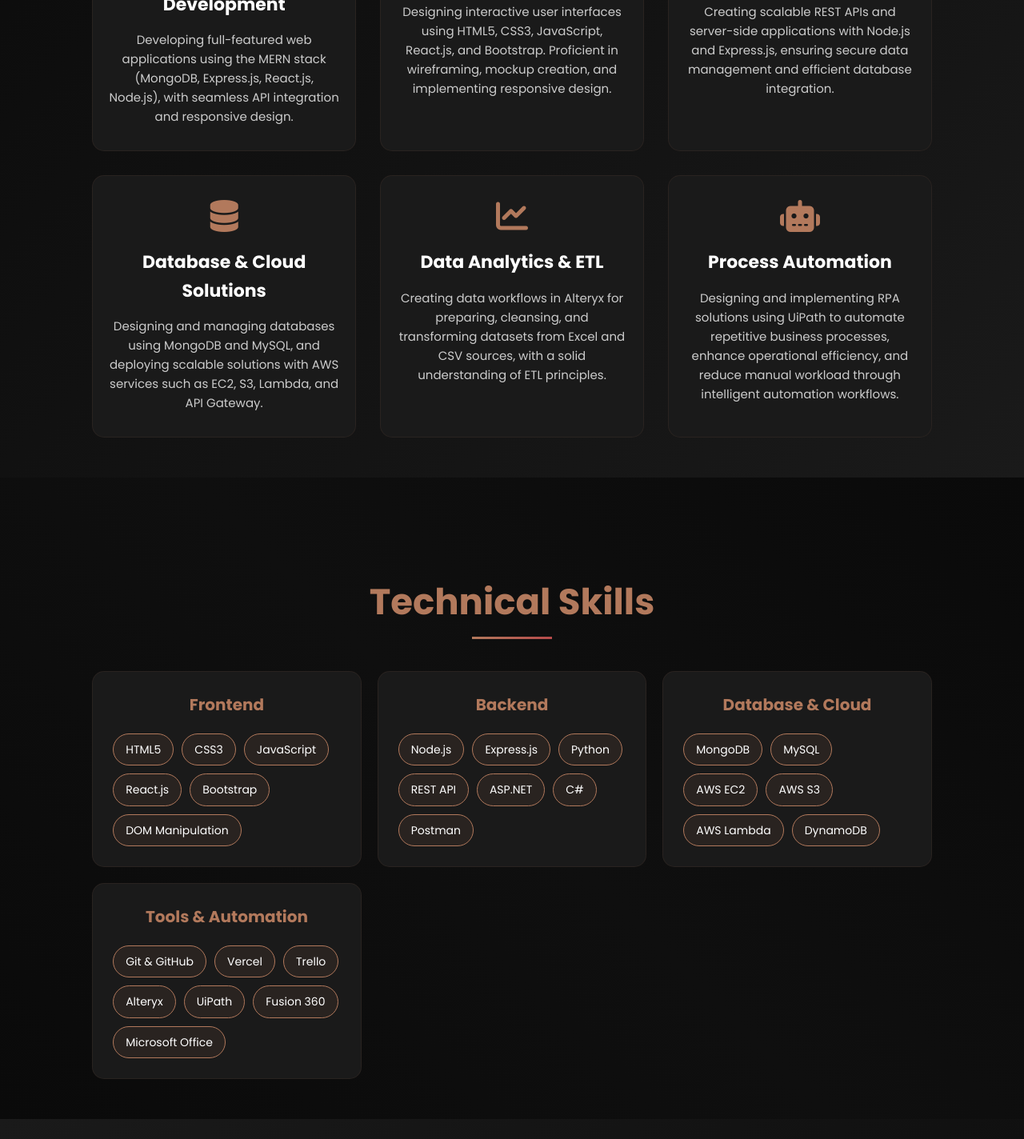
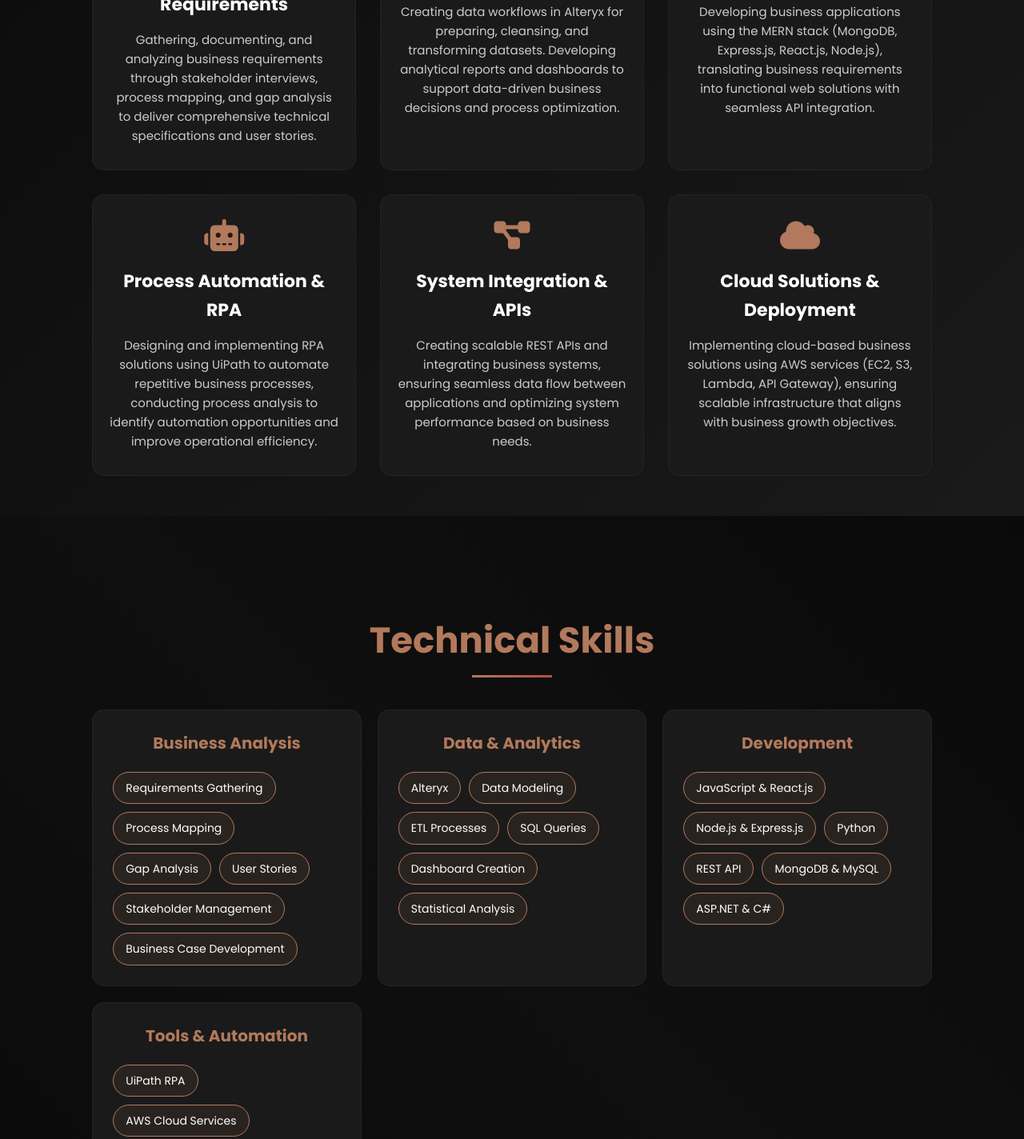
Before and after one commit to KingAtomHeart/Portfolio-v2, a plain HTML site: page index.html in a window 1280 px wide. Shown: the part 1210-2634 px from the top of the page at 80% size. Drawn offline with nearby package versions, Linux system fonts and the light colour scheme.

Commit message:
Adjusted the contents

```diff
--- a/index.html
+++ b/index.html
@@ -38,8 +38,8 @@
     <section class="home" id="home">
         <div class="home-content">
             <h1>Hi, I'm <span>Luis</span></h1>
-            <h3 class="typing-text">I'm a <span id="typingSpan">Developer</span></h3>
-            <p>Passionate full-stack developer with expertise in creating modern, responsive web applications. I specialize in turning ideas into digital reality through clean code and innovative design solutions.</p>
+            <h3 class="typing-text">I'm a <span id="typingSpan"></span></h3>
+            <p>Business Analyst and Developer specializing in bridging the gap between business requirements and technical solutions. I transform complex business challenges into actionable insights and scalable applications through data-driven analysis and strategic development.</p>
             <div class="social-icons">
                 <a href="https://www.linkedin.com/in/luis-gabriel-manalili-bamba-626747335/" target="_blank" rel="noopener noreferrer" aria-label="LinkedIn"><i class="fab fa-linkedin"></i></a>
                 <a href="https://github.com/KingAtomHeart" target="_blank" rel="noopener noreferrer" aria-label="GitHub"><i class="fab fa-github"></i></a>
@@ -56,34 +56,34 @@
         <h2 class="section-title">My Services</h2>
         <div class="service-container">
             <div class="service-card">
-                <i class="fas fa-code"></i>
-                <h3>Full-Stack Web Development</h3>
-                <p>Developing full-featured web applications using the MERN stack (MongoDB, Express.js, React.js, Node.js), with seamless API integration and responsive design.</p>
-            </div>
-            <div class="service-card">
-                <i class="fas fa-paint-brush"></i>
-                <h3>Frontend Development</h3>
-                <p>Designing interactive user interfaces using HTML5, CSS3, JavaScript, React.js, and Bootstrap. Proficient in wireframing, mockup creation, and implementing responsive design.</p>
-            </div>
-            <div class="service-card">
-                <i class="fas fa-server"></i>
-                <h3>Backend Development</h3>
-                <p>Creating scalable REST APIs and server-side applications with Node.js and Express.js, ensuring secure data management and efficient database integration.</p>
+                <i class="fas fa-chart-line"></i>
+                <h3>Business Analysis & Requirements</h3>
+                <p>Gathering, documenting, and analyzing business requirements through stakeholder interviews, process mapping, and gap analysis to deliver comprehensive technical specifications and user stories.</p>
             </div>
             <div class="service-card">
                 <i class="fas fa-database"></i>
-                <h3>Database & Cloud Solutions</h3>
-                <p>Designing and managing databases using MongoDB and MySQL, and deploying scalable solutions with AWS services such as EC2, S3, Lambda, and API Gateway.</p>
+                <h3>Data Analysis & Insights</h3>
+                <p>Creating data workflows in Alteryx for preparing, cleansing, and transforming datasets. Developing analytical reports and dashboards to support data-driven business decisions and process optimization.</p>
             </div>
             <div class="service-card">
-                <i class="fas fa-chart-line"></i>
-                <h3>Data Analytics & ETL</h3>
-                <p>Creating data workflows in Alteryx for preparing, cleansing, and transforming datasets from Excel and CSV sources, with a solid understanding of ETL principles.</p>
+                <i class="fas fa-code"></i>
+                <h3>Full-Stack Development</h3>
+                <p>Developing business applications using the MERN stack (MongoDB, Express.js, React.js, Node.js), translating business requirements into functional web solutions with seamless API integration.</p>
             </div>
             <div class="service-card">
                 <i class="fas fa-robot"></i>
-                <h3>Process Automation</h3>
-                <p>Designing and implementing RPA solutions using UiPath to automate repetitive business processes, enhance operational efficiency, and reduce manual workload through intelligent automation workflows.</p>
+                <h3>Process Automation & RPA</h3>
+                <p>Designing and implementing RPA solutions using UiPath to automate repetitive business processes, conducting process analysis to identify automation opportunities and improve operational efficiency.</p>
+            </div>
+            <div class="service-card">
+                <i class="fas fa-project-diagram"></i>
+                <h3>System Integration & APIs</h3>
+                <p>Creating scalable REST APIs and integrating business systems, ensuring seamless data flow between applications and optimizing system performance based on business needs.</p>
+            </div>
+            <div class="service-card">
+                <i class="fas fa-cloud"></i>
+                <h3>Cloud Solutions & Deployment</h3>
+                <p>Implementing cloud-based business solutions using AWS services (EC2, S3, Lambda, API Gateway), ensuring scalable infrastructure that aligns with business growth objectives.</p>
             </div>
         </div>
     </section>
@@ -92,49 +92,47 @@
         <h2 class="section-title">Technical Skills</h2>
         <div class="skills-container">
             <div class="skill-category">
-                <h3>Frontend</h3>
+                <h3>Business Analysis</h3>
                 <ul class="skill-list">
-                    <li>HTML5</li>
-                    <li>CSS3</li>
-                    <li>JavaScript</li>
-                    <li>React.js</li>
-                    <li>Bootstrap</li>
-                    <li>DOM Manipulation</li>
+                    <li>Requirements Gathering</li>
+                    <li>Process Mapping</li>
+                    <li>Gap Analysis</li>
+                    <li>User Stories</li>
+                    <li>Stakeholder Management</li>
+                    <li>Business Case Development</li>
                 </ul>
             </div>
             <div class="skill-category">
-                <h3>Backend</h3>
+                <h3>Data & Analytics</h3>
                 <ul class="skill-list">
-                    <li>Node.js</li>
-                    <li>Express.js</li>
-                    <li>Python</li>
-                    <li>REST API</li>
-                    <li>ASP.NET</li>
-                    <li>C#</li>
-                    <li>Postman</li>
+                    <li>Alteryx</li>
+                    <li>Data Modeling</li>
+                    <li>ETL Processes</li>
+                    <li>SQL Queries</li>
+                    <li>Dashboard Creation</li>
+                    <li>Statistical Analysis</li>
                 </ul>
             </div>
             <div class="skill-category">
-                <h3>Database & Cloud</h3>
+                <h3>Development</h3>
                 <ul class="skill-list">
-                    <li>MongoDB</li>
-                    <li>MySQL</li>
-                    <li>AWS EC2</li>
-                    <li>AWS S3</li>
-                    <li>AWS Lambda</li>
-                    <li>DynamoDB</li>
+                    <li>JavaScript & React.js</li>
+                    <li>Node.js & Express.js</li>
+                    <li>Python</li>
+                    <li>REST API</li>
+                    <li>MongoDB & MySQL</li>
+                    <li>ASP.NET & C#</li>
                 </ul>
             </div>
             <div class="skill-category">
                 <h3>Tools & Automation</h3>
                 <ul class="skill-list">
+                    <li>UiPath RPA</li>
+                    <li>AWS Cloud Services</li>
                     <li>Git & GitHub</li>
-                    <li>Vercel</li>
-                    <li>Trello</li>
-                    <li>Alteryx</li>
-                    <li>UiPath</li>
-                    <li>Fusion 360</li>
-                    <li>Microsoft Office</li>
+                    <li>Trello & Project Management</li>
+                    <li>Microsoft Office Suite</li>
+                    <li>Postman API Testing</li>
                 </ul>
             </div>
         </div>
@@ -146,12 +144,12 @@
             <div class="timeline-item">
                 <h3>Full-Stack Web Development Student</h3>
                 <div class="date">Zuitt - Coding Bootcamp • Oct 2024 - Dec 2024</div>
-                <p>Completed an intensive full-stack development program focused on MERN stack technologies. Developed multiple capstone projects, including responsive static websites, robust e-commerce backends, and dynamic React applications deployed via AWS. Active contributor to GitHub with hands-on experience in version control and collaborative development workflows.</p>
+                <p>Completed an intensive full-stack development program with focus on translating business requirements into technical solutions. Developed multiple capstone projects including e-commerce applications with comprehensive business logic, user management systems, and data-driven dashboards. Gained expertise in requirement analysis, system design, and agile development methodologies.</p>
             </div>
             <div class="timeline-item">
-                <h3>Production Personnel</h3>
+                <h3>Production Personnel & Quality Inspector</h3>
                 <div class="date">HyLife Foods Ltd. • Dec 2022 - Jul 2025</div>
-                <p>Maintained high accuracy and compliance with rigorous industry standards by performing detailed product inspections. Introduced process improvements that enhanced operational efficiency. Gained strong analytical problem-solving abilities through root cause analysis and corrective action planning — skills now applied to debugging and optimizing web applications. Developed expertise in data analysis workflows using Alteryx for process optimization.</p>
+                <p>Analyzed production workflows and identified process improvement opportunities that enhanced operational efficiency by a significant margin. Conducted root cause analysis for quality issues and developed corrective action plans. Created data analysis workflows using Alteryx to optimize production processes and generate performance reports. Applied analytical problem-solving skills to streamline operations and reduce manual workload through process automation recommendations.</p>
             </div>
         </div>
     </section>
--- a/script.js
+++ b/script.js
@@ -1,6 +1,6 @@
 // Typing Animation
 const typingElement = document.getElementById('typingSpan');
-const roles = ['Web Developer', 'UI/UX Designer', 'Full Stack Developer', 'Mobile Developer', 'Problem Solver'];
+const roles = ['Business Analyst', 'Developer', 'UI/UX Designer', 'Full Stack Developer', 'Mobile Developer', 'Problem Solver'];
 let currentRole = 0;
 let currentChar = 0;
 let isDeleting = false;
```
